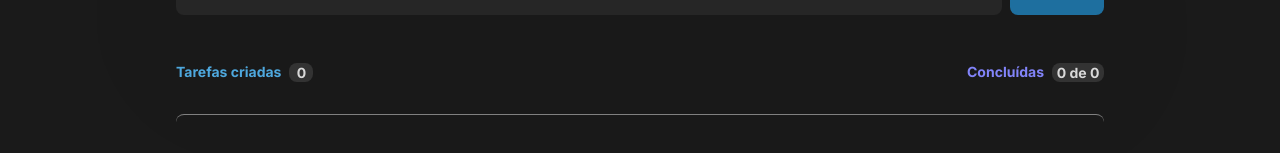
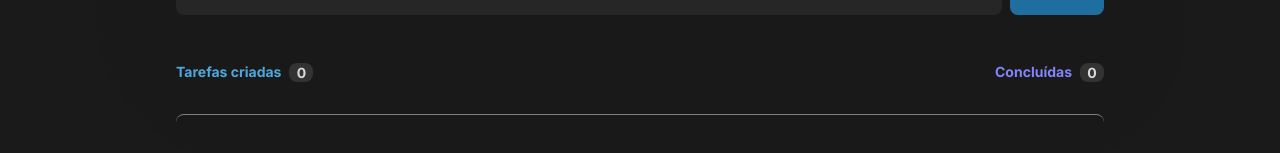
Before and after one commit to WGS-94/Ignite-TaskList-Chalenge, a React (Vite) app: page / in a window 1280 px wide. Shown: the part 154-307 px from the top of the page. Built offline with nearby package versions, Linux system fonts and the light colour scheme.

Commit message:
Chalenge Concluded with Success!

```diff
--- a/src/components/TaskList/index.tsx
+++ b/src/components/TaskList/index.tsx
@@ -96,7 +96,11 @@ export function TaskList() {
         </div>
         <div className="done-task-counter">
           <p>Concluídas</p>
-          <span>{countTaskDone} de {countTask}</span>
+          {countTaskDone > 0 ?
+            <span>{countTaskDone} de {countTask}</span>
+          : (
+            <b>0</b>
+          )}
         </div>
       </div>
 
--- a/src/components/TaskList/style.css
+++ b/src/components/TaskList/style.css
@@ -110,6 +110,19 @@ section.task-list header {
 }
 
 .task-created-and-done .created-task-counter span {
+  width: 24px; /*52*/
+  height: 19px;
+  background-color: var(--gray-400);
+  color: var(--gray-200);
+  border-radius: 8px;
+  display: inline-block;
+
+  display: flex;
+  justify-content: center;
+  align-items: center;
+}
+
+.task-created-and-done .done-task-counter b {
   width: 24px; /*52*/
   height: 19px;
   background-color: var(--gray-400);
```
